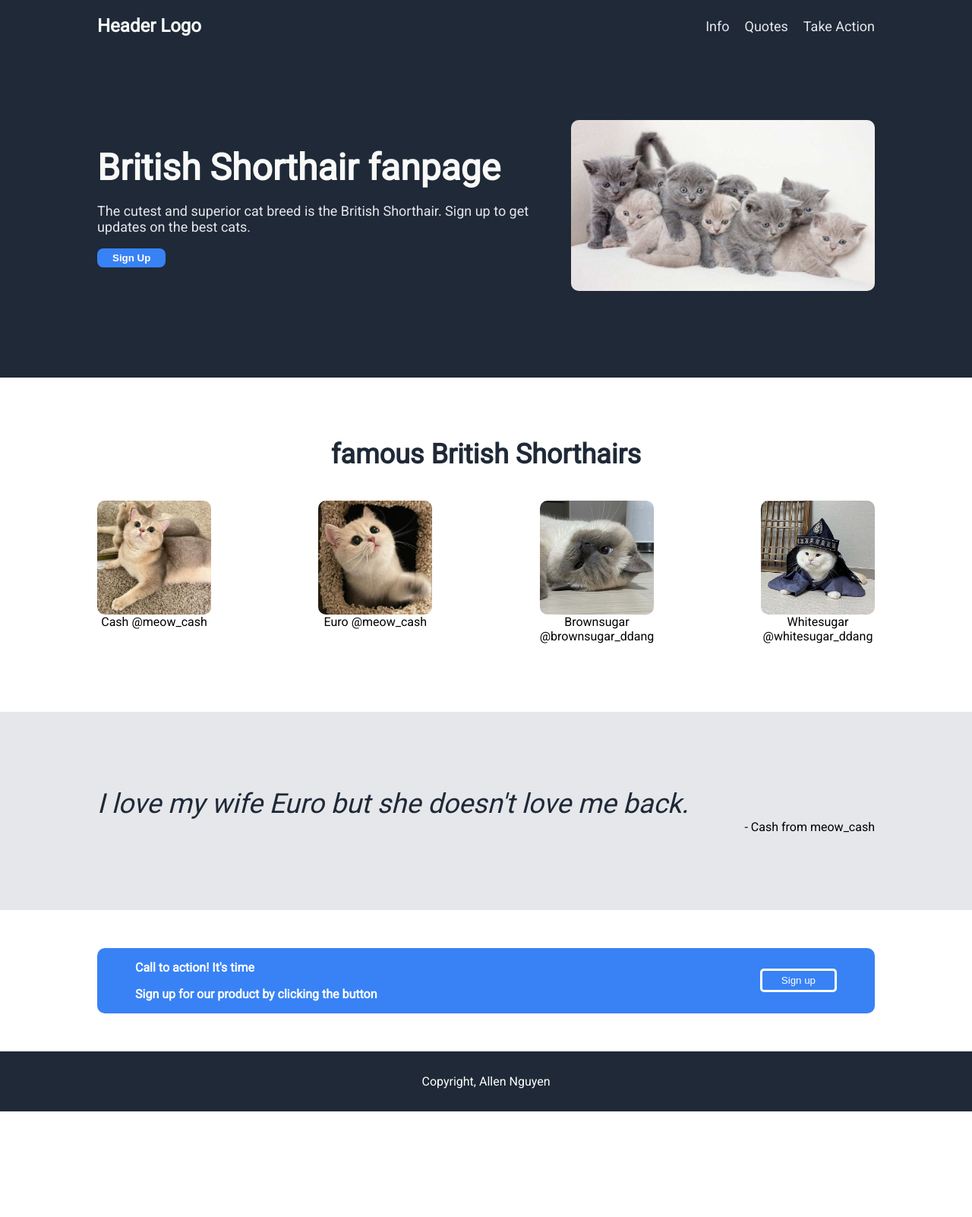
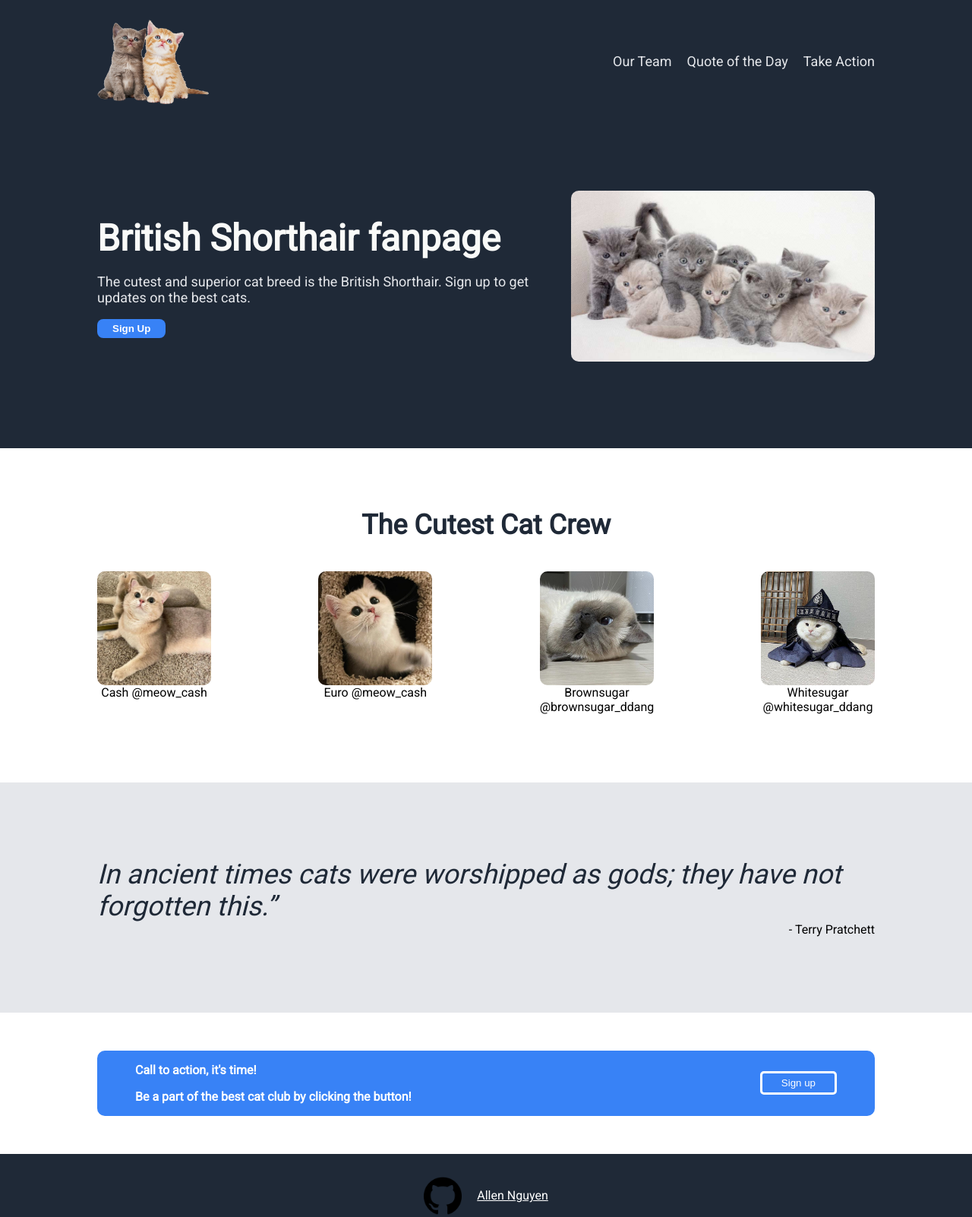
Before and after one commit to allennguyen01-Odin-Projects/landing-page, a plain HTML site: page index.html in a window 1280 px wide. Shown: the whole page at 76% size. Before the commit the page ends 1463 px from the top, so only its background shows below. Drawn offline with Linux system fonts and the light colour scheme.

Commit message:
Add images and change text in header and footer

```diff
--- a/index.html
+++ b/index.html
@@ -15,10 +15,20 @@
 	<body>
 		<header>
 			<div class="header">
-				<div class="header-logo-text">Header Logo</div>
+				<div class="header-logo">
+					<a href=""
+						><img
+							src="images/cat-header-logo.png"
+							alt="Two-british-shorthair-kittens"
+					/></a>
+				</div>
 				<ul>
-					<li><a href="#info" class="header-link">Info</a></li>
-					<li><a href="#quote" class="header-link">Quotes</a></li>
+					<li><a href="#info" class="header-link">Our Team</a></li>
+					<li>
+						<a href="#quote" class="header-link"
+							>Quote of the Day</a
+						>
+					</li>
 					<li>
 						<a href="#action" class="header-link">Take Action</a>
 					</li>
@@ -42,8 +52,8 @@
 				</div>
 			</div>
 		</header>
-		<div class="info">
-			<div class="info-header">famous British Shorthairs</div>
+		<div id="info">
+			<div class="info-header">The Cutest Cat Crew</div>
 			<div class="cards">
 				<div>
 					<img src="images/cash.jpg" width="150px" alt="" />
@@ -63,22 +73,28 @@
 				</div>
 			</div>
 		</div>
-		<div class="quote">
+		<div id="quote">
 			<div class="quote-text">
-				I love my wife Euro but she doesn't love me back.
+				In ancient times cats were worshipped as gods; they have not
+				forgotten this.”
 			</div>
-			<div class="quoter">- Cash from meow_cash</div>
+			<div class="quoter">- Terry Pratchett</div>
 		</div>
-		<div class="action">
+		<div id="action">
 			<div class="action-container">
 				<div>
-					<p>Call to action! It's time</p>
-					<p>Sign up for our product by clicking the button</p>
+					<p>Call to action, it's time!</p>
+					<p>
+						Be a part of the best cat club by clicking the button!
+					</p>
 				</div>
 				<button>Sign up</button>
 			</div>
 		</div>
-		<footer>Copyright, Allen Nguyen</footer>
+		<footer>
+			<img src="images/github-logo.png" alt="Github logo" />
+			<a href="https://github.com/allennguyen01">Allen Nguyen</a>
+		</footer>
 		<script src="" async defer></script>
 	</body>
 </html>
--- a/styles.css
+++ b/styles.css
@@ -1,3 +1,7 @@
+html {
+	scroll-behavior: smooth;
+}
+
 body {
 	font-family: "Roboto";
 	margin: 0;
@@ -33,10 +37,8 @@ img {
 	margin: 0;
 }
 
-.header-logo-text {
-	font-size: 24px;
-	color: #f9faf8;
-	font-weight: bold;
+.header-logo img {
+	width: 150px;
 }
 
 .hero-sub,
@@ -77,7 +79,7 @@ img {
 	font-weight: bold;
 }
 
-.info {
+#info {
 	padding: 80px 0px;
 }
 
@@ -109,7 +111,7 @@ img {
 	text-align: center;
 }
 
-.quote {
+#quote {
 	background-color: #e5e7eb;
 	padding-top: 100px;
 	padding-bottom: 100px;
@@ -126,7 +128,7 @@ img {
 	color: #1f2937;
 }
 
-.action {
+#action {
 	/* padding: 50px 0; */
 	padding-top: 50px;
 	padding-bottom: 50px;
@@ -151,4 +153,17 @@ img {
 footer {
 	text-align: center;
 	padding: 30px 0;
+	display: flex;
+	align-items: center;
+	justify-content: center;
+	gap: 20px;
 }
+
+footer a {
+	/* text-decoration: none; */
+	color: white;
+}
+
+footer img {
+	width: 50px;
+}
```
Also changed, not shown: images/cat-header-logo.png (added), images/github-logo-white.png (added), images/github-logo.png (added).
